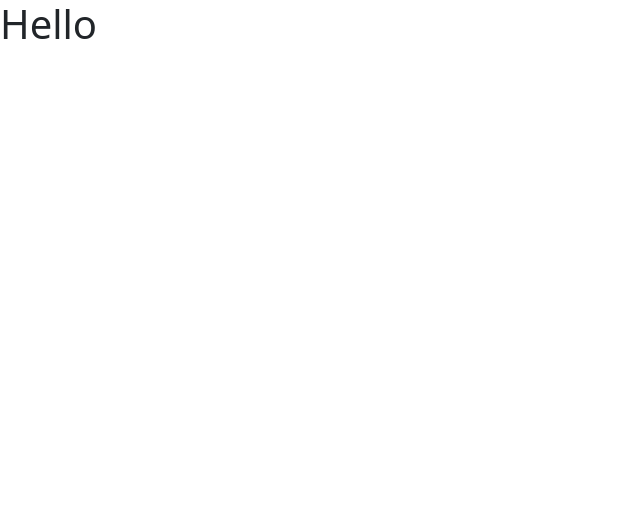
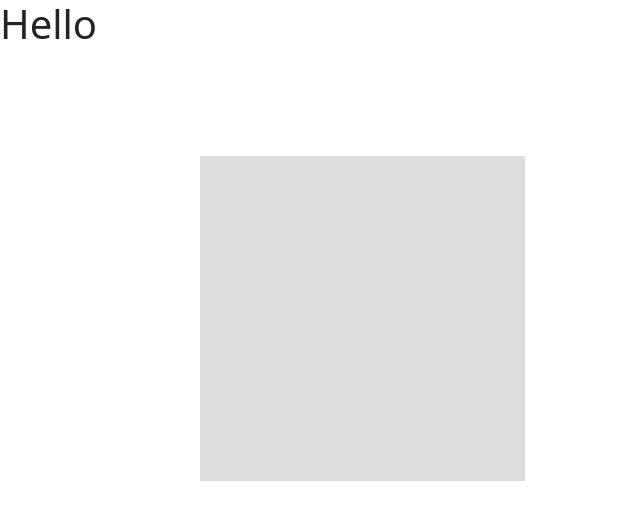
Before and after one commit to goldentoaste/bf1EmblemMaker, a React (Create React App) app in the folder emblem_maker/: page / in a window 1280 px wide. Shown: the top 520 px of the page, without its empty margins (0-640 px from the left). Built offline with nearby package versions, Linux system fonts and the light colour scheme.

Commit message:
bug fixes

```diff
--- a/emblem_maker/src/App.js
+++ b/emblem_maker/src/App.js
@@ -1,10 +1,36 @@
 import React from 'react';
+
+import Canvas from './canvas';
+import CanvasObj from './canvasObj';
+const print = (...item) => {
+    console.log(...item)
+}
 
 
 function App() {
+    //todo test rotation, implement transparency,width, height, flip X&Y and also mouse Drag.
+    let stuff = [
+        // new CanvasObj(50, 50, 325, 325, "M0 0 L325 0 L325 325 L0 325 Z", "", false, false, 0, "#aadaff", 1),
+        new CanvasObj(200, 100, 325, 325, "M0 0 L325 0 L325 325 L0 325 Z", "", false, false, 0, "#dddddd", 1),
+    ];
+
+
 
     return (
-        <h1>Hello</h1>
+        <div className='canvasContainer'>
+            <h1>Hello</h1>
+            <Canvas objects={stuff}
+                onClick={(event) => print("onClick", event.button)}
+                onRelease={(event) => print("onRelease", event.button)}
+                onMove={(event) => print("onMove", event.button)}
+                onRender={() => { }}
+                needRendering={true}
+                props={{
+                    width: 1000,
+                    height: 1000
+                }}
+            />
+        </div>
     )
 }
 
--- a/emblem_maker/src/canvas.js
+++ b/emblem_maker/src/canvas.js
@@ -1,13 +1,14 @@
 
-
+import {useEffect, useRef} from 'react';
 const print = (item) => {
     console.log(item)
 }
 
 const updatesPerSec = 30;
-const deltaTime = 1000/30;
-const Canvas = ({objects, onClick, onMove, onRender, needRendering, props})=> {
+const deltaTime = 1000/updatesPerSec;
 
+//need render should be a useState variable, to be used in for example onclick or onrelease.
+const Canvas = ({objects, onClick,onRelease, onMove, onRender, needRendering, props})=> {
     const canvasRef = useRef(null);
 
     useEffect(() => { //set up during intial render
@@ -15,26 +16,27 @@ const Canvas = ({objects, onClick, onMove, onRender, needRendering, props})=> {
         const context = canvas.getContext("2d");
 
         let interval = setInterval(() => {
+
+            if (!needRendering) return; //if no need to render, return.
             onRender();
-
             context.clearRect(0, 0, canvas.width, canvas.height);
             for (let item of objects) {
                 item.draw(context);
             }
         }, deltaTime)
 
-
         return () => {
             clearInterval(interval); //clean up
         }
-
     }, [])
 
     return (
         <canvas ref={canvasRef}
         onClick={onClick}
         onMouseMove={onMove}
+        onMouseUp={onRelease}
         onDrag={(event)=>{print(event.button)}}
         {...props}/>
     );
 }
+export default Canvas;
--- a/emblem_maker/src/canvasObj.js
+++ b/emblem_maker/src/canvasObj.js
@@ -1,4 +1,6 @@
-
+const print = (...item) => {
+    console.log(...item)
+}
 class CanvasObj{
     //max x, y, width, height are all 325 px
     //path is svg's path data, asset is the asset name to be passed to editor.
@@ -22,11 +24,9 @@ class CanvasObj{
 
     draw(context){
         //render the svg file on canvas.
-
-        path = new Path2D(this.path); //this.path is svg path string, making the actual path obj here
+        let path = new Path2D(this.path); //this.path is svg path string, making the actual path obj here
         context.fillStyle = this.color;
-        context.translate(this.x, this.y);
-
+        context.setTransform(1, 0, 0, 1, this.x, this.y );
         context.fill(path);
 
     }
@@ -155,20 +155,5 @@ class Vector2 {
 }
 
 
-// class AABB{
-//     constructor(x1, y1, x2, y2){
 
-//     }
-
-//     get width(){
-//         return x2 - x1;
-//     }
-
-//     get height(){
-//         return y2 - y1;
-//     }
-// }
-
-
-
-export default {CanvasObj};
+export default CanvasObj;
--- a/emblem_maker/src/index.js
+++ b/emblem_maker/src/index.js
@@ -19,4 +19,4 @@ ReactDOM.render(
 // If you want to start measuring performance in your app, pass a function
 // to log results (for example: reportWebVitals(console.log))
 // or send to an analytics endpoint. Learn more: https://bit.ly/CRA-vitals
-reportWebVitals(); //wow!! test commit1
+reportWebVitals();
```
Also changed, not shown: 1 other file (tests, documents, lock files or other folders).
